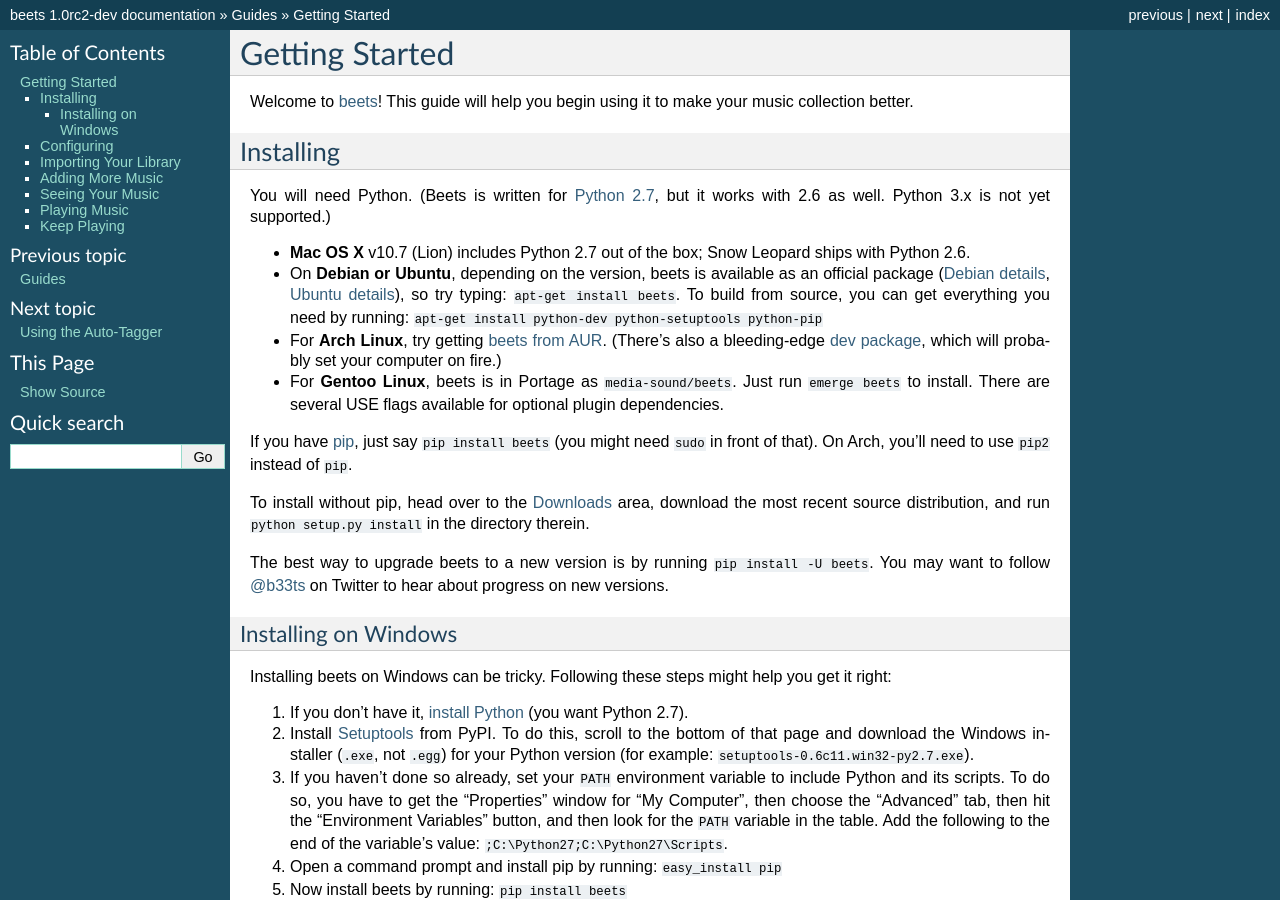
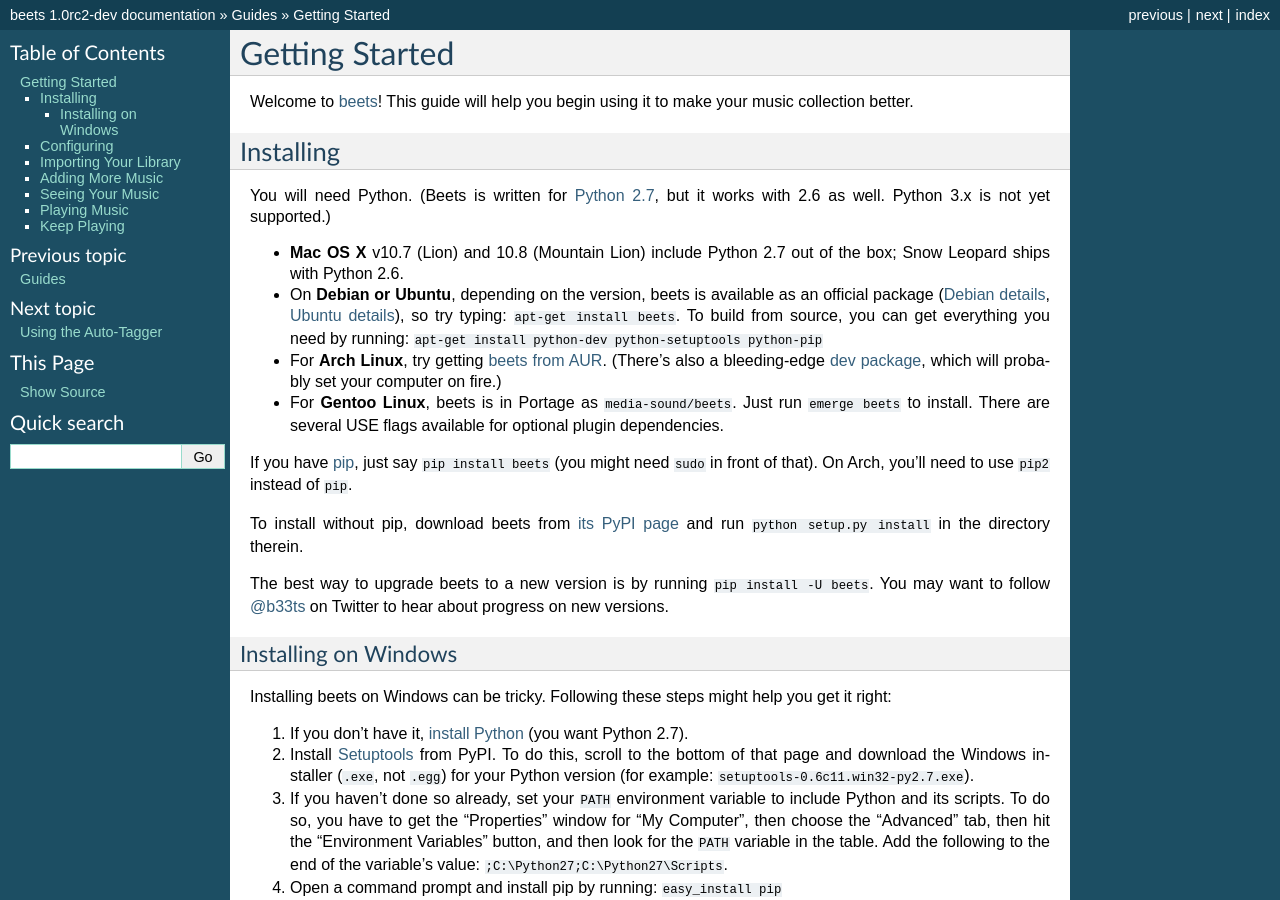
Before and after one commit to google-code-export/beets, a Sphinx documentation site: the page built from docs/guides/main.rst, in a window 1280 px wide and 900 px high. Built offline with Sphinx 7.4.7, drawn with Linux system fonts in a browser that asks for light colours.

Commit message:
remove link to GitHub downloads page
https://github.com/blog/1302-goodbye-uploads

```diff
--- a/docs/guides/main.rst
+++ b/docs/guides/main.rst
@@ -14,8 +14,8 @@
 
 .. _Python 2.7: http://www.python.org/download/releases/2.7.2/
 
-* **Mac OS X** v10.7 (Lion) includes Python 2.7 out of the box; Snow Leopard
-  ships with Python 2.6.
+* **Mac OS X** v10.7 (Lion) and 10.8 (Mountain Lion) include Python 2.7 out of
+  the box; Snow Leopard ships with Python 2.6.
 
 * On **Debian or Ubuntu**, depending on the version, beets is available as an
   official package (`Debian details`_, `Ubuntu details`_), so try typing:
@@ -39,12 +39,11 @@
 If you have `pip`_, just say ``pip install beets`` (you might need ``sudo`` in
 front of that). On Arch, you'll need to use ``pip2`` instead of ``pip``.
 
-To install without pip, head over to the `Downloads`_ area, download the most
-recent source distribution, and run ``python setup.py install`` in the directory
-therein.
+To install without pip, download beets from `its PyPI page`_ and run ``python
+setup.py install`` in the directory therein.
 
+.. _its PyPI page: http://pypi.python.org/pypi/beets#downloads
 .. _pip: http://pip.openplans.org/
-.. _Downloads: https://github.com/sampsyo/beets/downloads
 
 The best way to upgrade beets to a new version is by running ``pip install -U
 beets``. You may want to follow `@b33ts`_ on Twitter to hear about progress on
```
